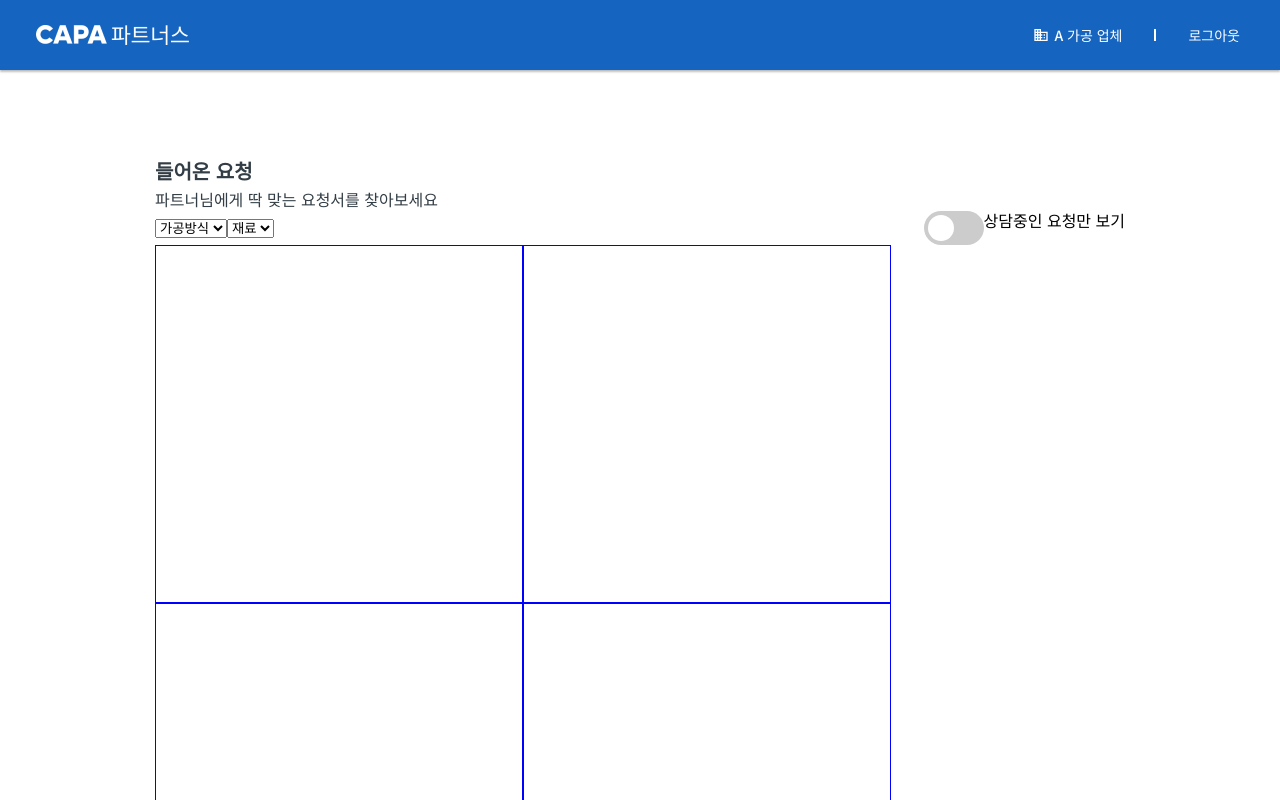
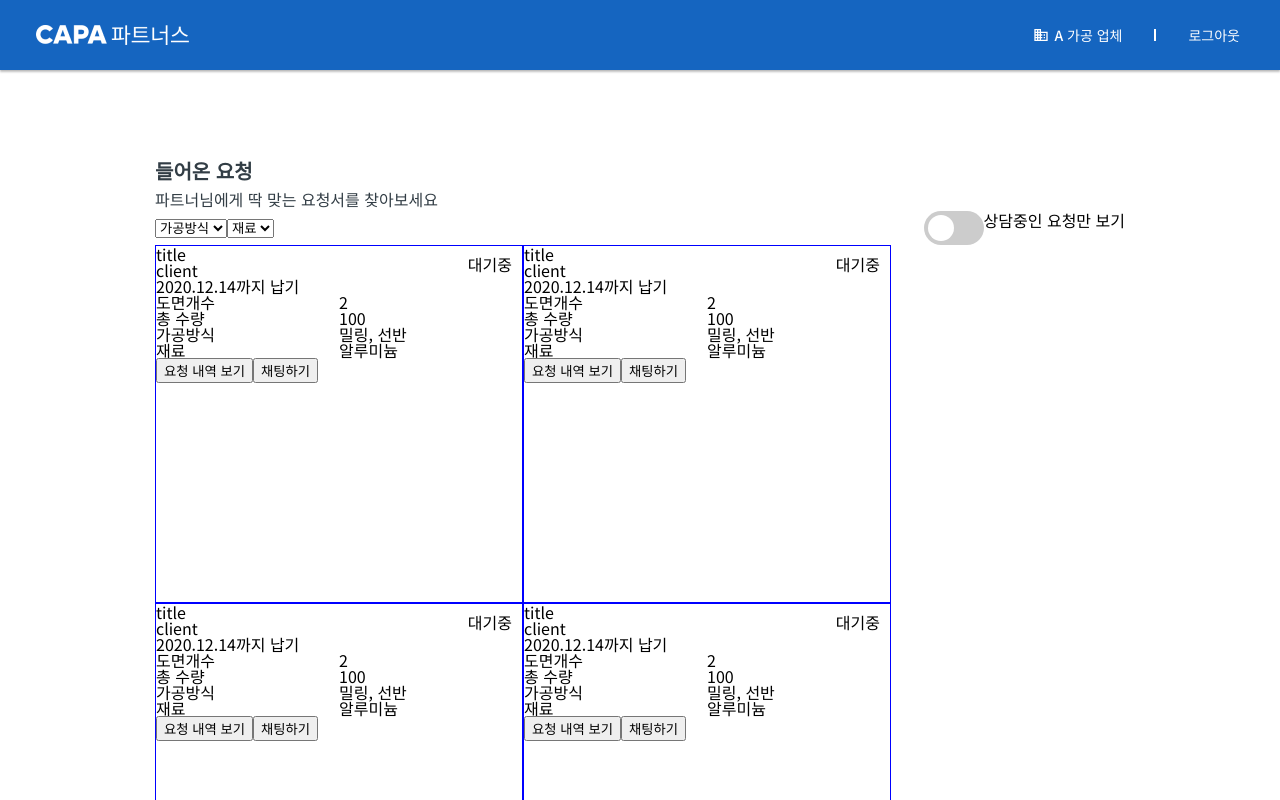
Before and after one commit to mankiww/a-team-dashboard, a React app: page / in a window 1280 px wide. Shown: the top 800 px of the page. Built offline with nearby package versions, Linux system fonts and the light colour scheme.

Commit message:
Add: Card

```diff
--- a/src/App.tsx
+++ b/src/App.tsx
@@ -3,6 +3,8 @@ import { MdDomain } from "react-icons/md";
 
 import logo from "./image/logo.png";
 import GlobalStyle from "./GlobalStyle";
+
+import Card from "./components/Card";
 
 const Header = styled.header`
   position: absolute;
@@ -112,12 +114,6 @@ const CardList = styled.div`
   flex-wrap: wrap;
 `;
 
-const Card = styled.div`
-  border: blue 1px solid;
-  width: 366px;
-  height: 356px;
-`;
-
 const ToggleButton = styled.label`
   position: relative;
   display: inline-block;
@@ -215,7 +211,7 @@ export default function App() {
           </div>
         </FilterBar>
         <CardList>
-          {new Array(6).fill(null).map(() => <Card />)}
+          {new Array(6).fill(null).map(() => <Card title="title" client="client" due="2020.12.14" count={2} amount={100} method={["밀링", "선반"]} material={["알루미늄"]} status="대기중" />)}
         </CardList>
       </Main>
     </div>
--- /dev/null
+++ b/src/components/Card.tsx
@@ -0,0 +1,65 @@
+import styled from "styled-components";
+
+const CardWrapper = styled.div`
+  position: relative;
+  border: blue 1px solid;
+  width: 366px;
+  height: 356px;
+`;
+
+const Heading = styled.div`
+`;
+
+const Status = styled.div`
+  position: absolute;
+  top: 0;
+  left: 100%;
+  transform: translateX(-100%);
+  white-space: nowrap;
+  padding: 10px;
+`;
+
+const DescriptionList = styled.dl`
+  display: grid;
+  grid-template-columns: 1fr 1fr;
+`;
+
+interface CardProps {
+  title: string,
+  client: string,
+  due: string,
+  count: number,
+  amount: number,
+  method: string[],
+  material: string[],
+  status: "대기중" | "상담중",
+}
+
+export default function Card({
+  title, client, due, count, amount, method, material, status,
+}: CardProps) {
+  return (
+    <CardWrapper>
+      <Heading>
+        <h1>{title}</h1>
+        <h2>{client}</h2>
+        <h3>{`${due}까지 납기`}</h3>
+        <Status>{status}</Status>
+      </Heading>
+      <DescriptionList>
+        <dt>도면개수</dt>
+        <dd>{count}</dd>
+        <dt>총 수량</dt>
+        <dd>{amount}</dd>
+        <dt>가공방식</dt>
+        <dd>{method.join(", ")}</dd>
+        <dt>재료</dt>
+        <dd>{material.join(", ")}</dd>
+      </DescriptionList>
+      <div>
+        <button type="button">요청 내역 보기</button>
+        <button type="button">채팅하기</button>
+      </div>
+    </CardWrapper>
+  );
+}
```
Also changed, not shown: 1 other file (tests, documents, lock files or other folders).
